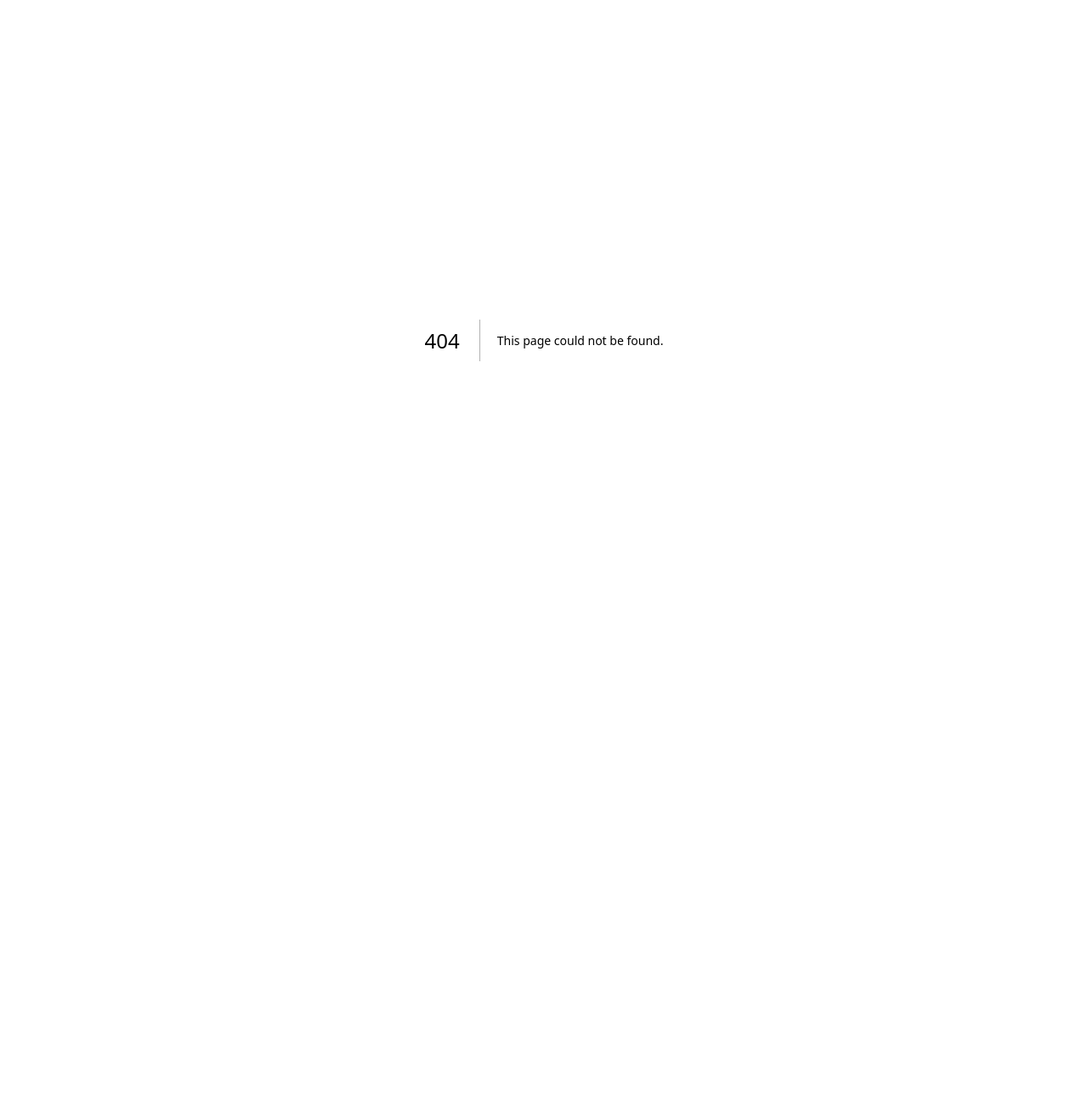
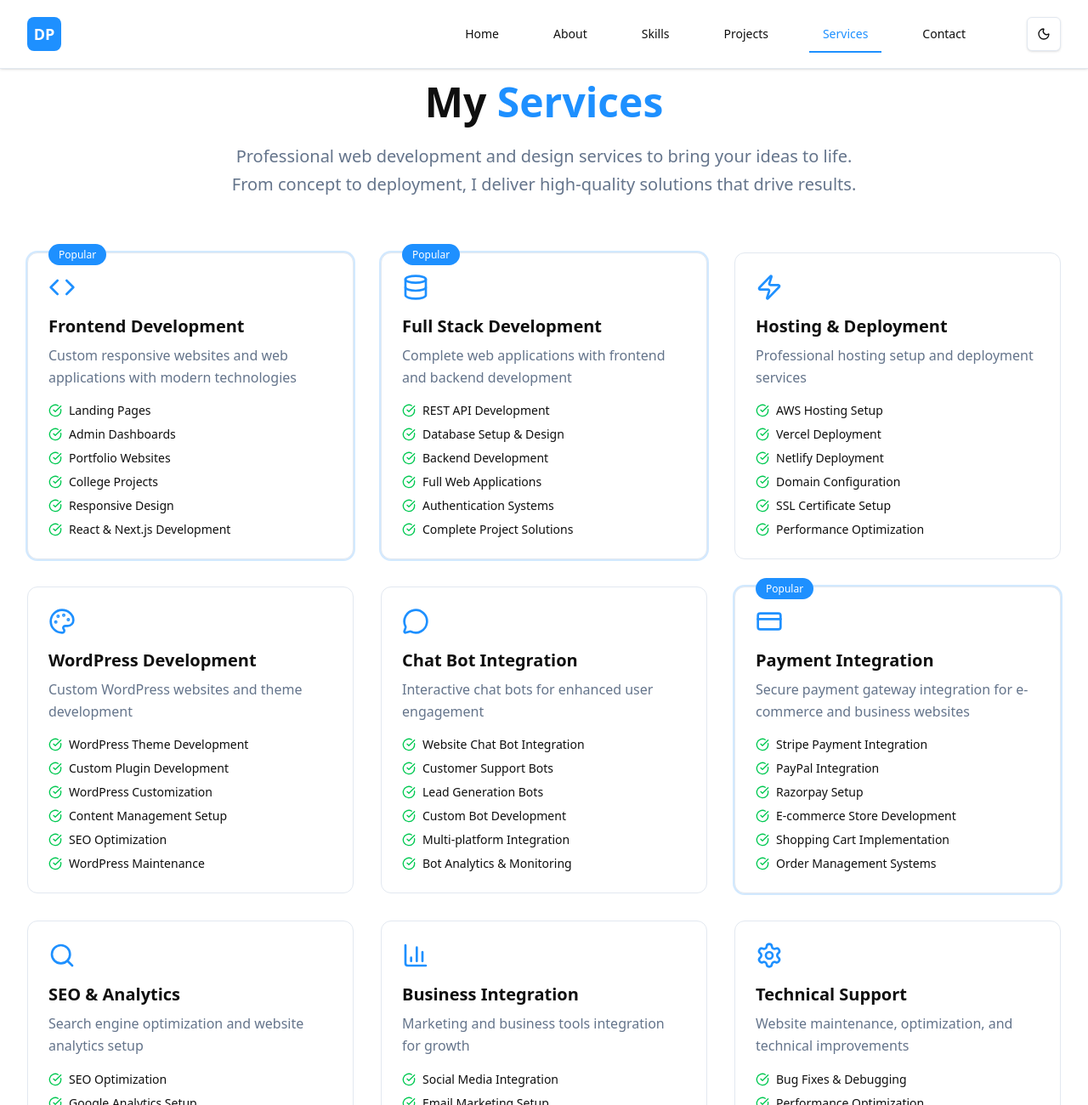
Before and after one commit to Darshan113/dev-portfolio, a Next.js app: page /services in a window 1280 px wide. Before the commit this address had no page. Shown: the top 1300 px of the page at 85% size. Before the commit the page ends 800 px from the top, so only its background shows below. Built offline with nearby package versions, Linux system fonts and the light colour scheme.

Commit message:
service page added with fiver contact info

```diff
--- /dev/null
+++ b/src/app/services/page.tsx
@@ -0,0 +1,305 @@
+"use client";
+
+import { Layout } from "@/components/layout";
+import { motion } from "framer-motion";
+import { useInView } from "react-intersection-observer";
+import {
+  Code,
+  Palette,
+  Database,
+  Zap,
+  Shield,
+  Clock,
+  Star,
+  ExternalLink,
+  CheckCircle,
+  CreditCard,
+  Search,
+  BarChart3,
+  MessageCircle,
+  Settings
+} from "lucide-react";
+
+const services = [
+  {
+    icon: <Code className="h-8 w-8" />,
+    title: "Frontend Development",
+    description: "Custom responsive websites and web applications with modern technologies",
+    features: [
+      "Landing Pages",
+      "Admin Dashboards",
+      "Portfolio Websites",
+      "College Projects",
+      "Responsive Design",
+      "React & Next.js Development"
+    ],
+    popular: true
+  },
+  {
+    icon: <Database className="h-8 w-8" />,
+    title: "Full Stack Development",
+    description: "Complete web applications with frontend and backend development",
+    features: [
+      "REST API Development",
+      "Database Setup & Design",
+      "Backend Development",
+      "Full Web Applications",
+      "Authentication Systems",
+      "Complete Project Solutions"
+    ],
+    popular: true
+  },
+  {
+    icon: <Zap className="h-8 w-8" />,
+    title: "Hosting & Deployment",
+    description: "Professional hosting setup and deployment services",
+    features: [
+      "AWS Hosting Setup",
+      "Vercel Deployment",
+      "Netlify Deployment",
+      "Domain Configuration",
+      "SSL Certificate Setup",
+      "Performance Optimization"
+    ],
+    popular: false
+  },
+  {
+    icon: <Palette className="h-8 w-8" />,
+    title: "WordPress Development",
+    description: "Custom WordPress websites and theme development",
+    features: [
+      "WordPress Theme Development",
+      "Custom Plugin Development",
+      "WordPress Customization",
+      "Content Management Setup",
+      "SEO Optimization",
+      "WordPress Maintenance"
+    ],
+    popular: false
+  },
+  {
+    icon: <MessageCircle className="h-8 w-8" />,
+    title: "Chat Bot Integration",
+    description: "Interactive chat bots for enhanced user engagement",
+    features: [
+      "Website Chat Bot Integration",
+      "Customer Support Bots",
+      "Lead Generation Bots",
+      "Custom Bot Development",
+      "Multi-platform Integration",
+      "Bot Analytics & Monitoring"
+    ],
+    popular: false
+  },
+  {
+    icon: <CreditCard className="h-8 w-8" />,
+    title: "Payment Integration",
+    description: "Secure payment gateway integration for e-commerce and business websites",
+    features: [
+      "Stripe Payment Integration",
+      "PayPal Integration",
+      "Razorpay Setup",
+      "E-commerce Store Development",
+      "Shopping Cart Implementation",
+      "Order Management Systems"
+    ],
+    popular: true
+  },
+  {
+    icon: <Search className="h-8 w-8" />,
+    title: "SEO & Analytics",
+    description: "Search engine optimization and website analytics setup",
+    features: [
+      "SEO Optimization",
+      "Google Analytics Setup",
+      "Google Search Console",
+      "Meta Tags & Schema",
+      "Site Speed Optimization",
+      "Keyword Research & Implementation"
+    ],
+    popular: false
+  },
+  {
+    icon: <BarChart3 className="h-8 w-8" />,
+    title: "Business Integration",
+    description: "Marketing and business tools integration for growth",
+    features: [
+      "Social Media Integration",
+      "Email Marketing Setup",
+      "Lead Generation Forms",
+      "CRM Integration",
+      "Google Ads Integration",
+      "Business Dashboard Creation"
+    ],
+    popular: false
+  },
+  {
+    icon: <Settings className="h-8 w-8" />,
+    title: "Technical Support",
+    description: "Website maintenance, optimization, and technical improvements",
+    features: [
+      "Bug Fixes & Debugging",
+      "Performance Optimization",
+      "Security Enhancements",
+      "Database Migration",
+      "API Integration",
+      "Website Maintenance"
+    ],
+    popular: false
+  }
+];
+
+const whyChooseMe = [
+  {
+    icon: <Clock className="h-6 w-6" />,
+    title: "Fast Delivery",
+    description: "Quick turnaround times without compromising quality"
+  },
+  {
+    icon: <Star className="h-6 w-6" />,
+    title: "Quality Work",
+    description: "Clean, maintainable code and pixel-perfect designs"
+  },
+  {
+    icon: <Shield className="h-6 w-6" />,
+    title: "Reliable Support",
+    description: "Ongoing support and revisions until you're satisfied"
+  }
+];
+
+function ServicesContent() {
+  const [ref, inView] = useInView({
+    triggerOnce: true,
+    threshold: 0.1,
+  });
+
+  return (
+    <div className="max-w-7xl mx-auto px-4 sm:px-6 lg:px-8 py-12">
+      {/* Header */}
+      <motion.div
+        ref={ref}
+        initial={{ opacity: 0, y: 20 }}
+        animate={inView ? { opacity: 1, y: 0 } : {}}
+        transition={{ duration: 0.6 }}
+        className="text-center mb-16"
+      >
+        <h1 className="text-4xl md:text-5xl font-bold mb-6">
+          My <span className="text-primary">Services</span>
+        </h1>
+        <p className="text-xl text-muted-foreground max-w-3xl mx-auto leading-relaxed">
+          Professional web development and design services to bring your ideas to life.
+          From concept to deployment, I deliver high-quality solutions that drive results.
+        </p>
+      </motion.div>
+
+      {/* Services Grid */}
+      <div className="grid grid-cols-1 md:grid-cols-2 lg:grid-cols-3 gap-8 mb-16">
+        {services.map((service, index) => (
+          <motion.div
+            key={service.title}
+            initial={{ opacity: 0, y: 20 }}
+            animate={inView ? { opacity: 1, y: 0 } : {}}
+            transition={{ duration: 0.6, delay: index * 0.1 }}
+            className={`relative p-6 bg-card border border-border rounded-xl hover:border-primary/50 transition-all duration-300 hover:shadow-lg ${
+              service.popular ? 'ring-2 ring-primary/20' : ''
+            }`}
+          >
+            {service.popular && (
+              <div className="absolute -top-3 left-6">
+                <span className="bg-primary text-primary-foreground px-3 py-1 rounded-full text-xs font-medium">
+                  Popular
+                </span>
+              </div>
+            )}
+
+            <div className="text-primary mb-4">
+              {service.icon}
+            </div>
+
+            <h3 className="text-xl font-semibold mb-2">{service.title}</h3>
+            <p className="text-muted-foreground mb-4">{service.description}</p>
+
+            <ul className="space-y-2">
+              {service.features.map((feature, idx) => (
+                <li key={idx} className="flex items-center text-sm">
+                  <CheckCircle className="h-4 w-4 text-green-500 mr-2 flex-shrink-0" />
+                  {feature}
+                </li>
+              ))}
+            </ul>
+          </motion.div>
+        ))}
+      </div>
+
+      {/* Why Choose Me */}
+      <motion.div
+        initial={{ opacity: 0, y: 20 }}
+        animate={inView ? { opacity: 1, y: 0 } : {}}
+        transition={{ duration: 0.6, delay: 0.8 }}
+        className="bg-gradient-to-r from-primary/10 to-primary/5 border border-primary/20 rounded-xl p-8 mb-16"
+      >
+        <h2 className="text-3xl font-bold text-center mb-8">Why Choose Me?</h2>
+        <div className="grid grid-cols-1 md:grid-cols-3 gap-8">
+          {whyChooseMe.map((item, index) => (
+            <motion.div
+              key={item.title}
+              initial={{ opacity: 0, y: 20 }}
+              animate={inView ? { opacity: 1, y: 0 } : {}}
+              transition={{ duration: 0.6, delay: 0.9 + index * 0.1 }}
+              className="text-center"
+            >
+              <div className="text-primary mb-4 flex justify-center">
+                {item.icon}
+              </div>
+              <h3 className="text-xl font-semibold mb-2">{item.title}</h3>
+              <p className="text-muted-foreground">{item.description}</p>
+            </motion.div>
+          ))}
+        </div>
+      </motion.div>
+
+      {/* CTA Section */}
+      <motion.div
+        initial={{ opacity: 0, y: 20 }}
+        animate={inView ? { opacity: 1, y: 0 } : {}}
+        transition={{ duration: 0.6, delay: 1.2 }}
+        className="text-center"
+      >
+        <h2 className="text-3xl font-bold mb-4">Ready to Start Your Project?</h2>
+        <p className="text-xl text-muted-foreground mb-8 max-w-2xl mx-auto">
+          Let&apos;s discuss your requirements and create something amazing together.
+          I&apos;m here to help bring your vision to life.
+        </p>
+        <div className="flex flex-col sm:flex-row gap-4 justify-center">
+          <motion.a
+            href="https://www.fiverr.com/s/lj2amgg"
+            target="_blank"
+            rel="noopener noreferrer"
+            whileHover={{ scale: 1.05 }}
+            whileTap={{ scale: 0.95 }}
+            className="inline-flex items-center px-8 py-3 bg-primary text-primary-foreground rounded-lg font-medium hover:bg-primary/90 transition-colors"
+          >
+            <ExternalLink className="mr-2 h-5 w-5" />
+            View My Fiverr Profile
+          </motion.a>
+          <motion.a
+            href="/contact"
+            whileHover={{ scale: 1.05 }}
+            whileTap={{ scale: 0.95 }}
+            className="inline-flex items-center px-8 py-3 border border-primary text-primary rounded-lg font-medium hover:bg-primary hover:text-primary-foreground transition-colors"
+          >
+            Contact Me Directly
+          </motion.a>
+        </div>
+      </motion.div>
+    </div>
+  );
+}
+
+export default function ServicesPage() {
+  return (
+    <Layout>
+      <ServicesContent />
+    </Layout>
+  );
+}
--- a/src/components/contact-info.tsx
+++ b/src/components/contact-info.tsx
@@ -8,7 +8,8 @@ import {
   Mail,
   MapPin,
   MessageCircle,
-  Phone
+  Phone,
+  Briefcase
 } from "lucide-react";
 import { useInView } from "react-intersection-observer";
 
@@ -54,6 +55,12 @@ const socialLinks = [
     icon: <MessageCircle className="h-6 w-6" />,
     href: "https://wa.me/9327870121",
     color: "hover:text-green-600",
+  },
+  {
+    name: "Fiverr",
+    icon: <Briefcase className="h-6 w-6" />,
+    href: "https://www.fiverr.com/s/lj2amgg",
+    color: "hover:text-green-500",
   },
 ];
 
--- a/src/components/navbar.tsx
+++ b/src/components/navbar.tsx
@@ -13,6 +13,7 @@ const navItems = [
   { name: "About", href: "/about" },
   { name: "Skills", href: "/skills" },
   { name: "Projects", href: "/projects" },
+  { name: "Services", href: "/services" },
   { name: "Contact", href: "/contact" },
 ];
 
@@ -30,20 +31,12 @@ export function Navbar() {
       <div className="max-w-7xl mx-auto">
         <div className="flex justify-between items-center h-20  pr-4 pl-4 lg:px-8">
           {/* Logo */}
-          <Link href="/" className="flex items-center space-x-2">
-            <motion.div
-              whileHover={{ scale: 1.05 }}
-              className="relative w-10 h-10 rounded-full overflow-hidden border-2 border-primary"
-            >
-              <Image
-                src="/me.jpg"
-                alt="Profile"
-                fill
-                className="object-cover"
-                sizes="40px"
-                priority
-              />
-            </motion.div>
+          <Link href="/" className="flex items-center">
+            <div className="w-10 h-10 bg-primary rounded-lg flex items-center justify-center">
+              <span className="font-bold text-lg text-primary-foreground">
+                DP
+              </span>
+            </div>
           </Link>
 
           {/* Desktop Navigation */}
--- a/src/components/theme-toggle.tsx
+++ b/src/components/theme-toggle.tsx
@@ -13,7 +13,9 @@ export function ThemeToggle() {
   }, []);
 
   if (!mounted) {
-    return null;
+    return (
+      <div className="h-10 w-10 rounded-md border border-border bg-card" />
+    );
   }
 
   return (
@@ -22,8 +24,11 @@ export function ThemeToggle() {
       className="relative inline-flex h-10 w-10 items-center justify-center rounded-md border border-border bg-card text-card-foreground shadow-sm transition-colors hover:bg-muted focus-visible:outline-none focus-visible:ring-1 focus-visible:ring-primary"
       aria-label="Toggle theme"
     >
-      <Sun className="h-4 w-4 rotate-0 scale-100 transition-all dark:-rotate-90 dark:scale-0" />
-      <Moon className="absolute h-4 w-4 rotate-90 scale-0 transition-all dark:rotate-0 dark:scale-100" />
+      {theme === "dark" ? (
+        <Sun className="h-4 w-4 transition-all" />
+      ) : (
+        <Moon className="h-4 w-4 transition-all" />
+      )}
     </button>
   );
 }
```
